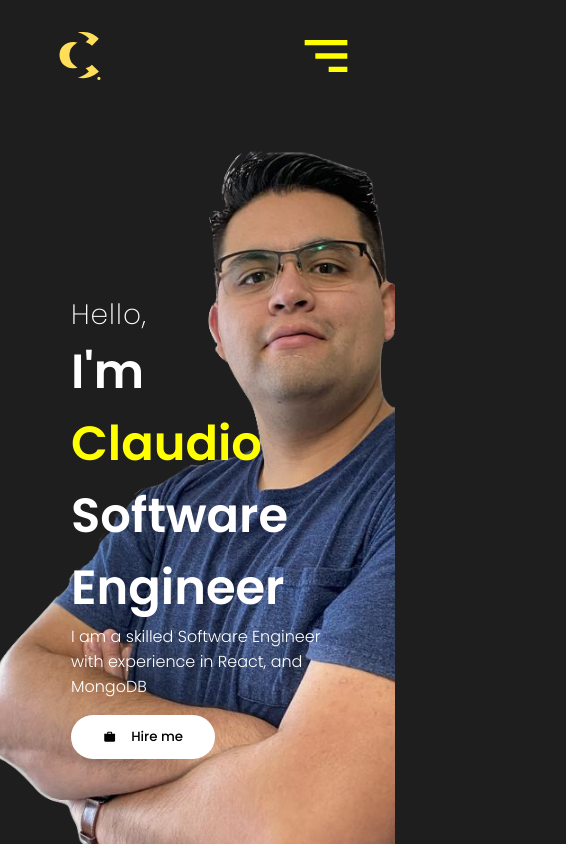
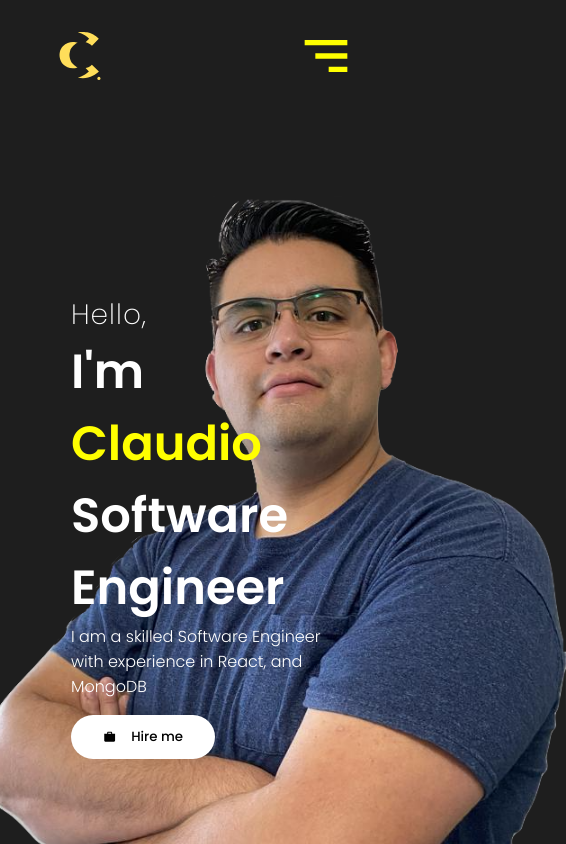
Before and after one commit to claudio-parra/portfolio, a React (Create React App) app: page / in a window 390 px wide. Shown: the top 844 px of the page, 566 px wide, since content can reach past the window. Built offline with nearby package versions, Linux system fonts and the light colour scheme.

Commit message:
new small changes

```diff
--- a/src/components/Intro/intro.css
+++ b/src/components/Intro/intro.css
@@ -10,7 +10,7 @@
 .bg{
     position: absolute;
     right: 0;
-    bottom:-4rem;
+    bottom:-7rem;
     z-index: -1;
     object-fit: cover;
     height: 90vh;
@@ -67,11 +67,9 @@
 }
 @media screen and (max-width:650px){
     .bg{
-        /* bottom:-30px;
-        right:-200px; */
-        max-width: 60%;
-        overflow: visible;
-
+        /* max-width: 60%;
+        overflow: visible; */
+        right: -11rem;
     }
 
 }
```
